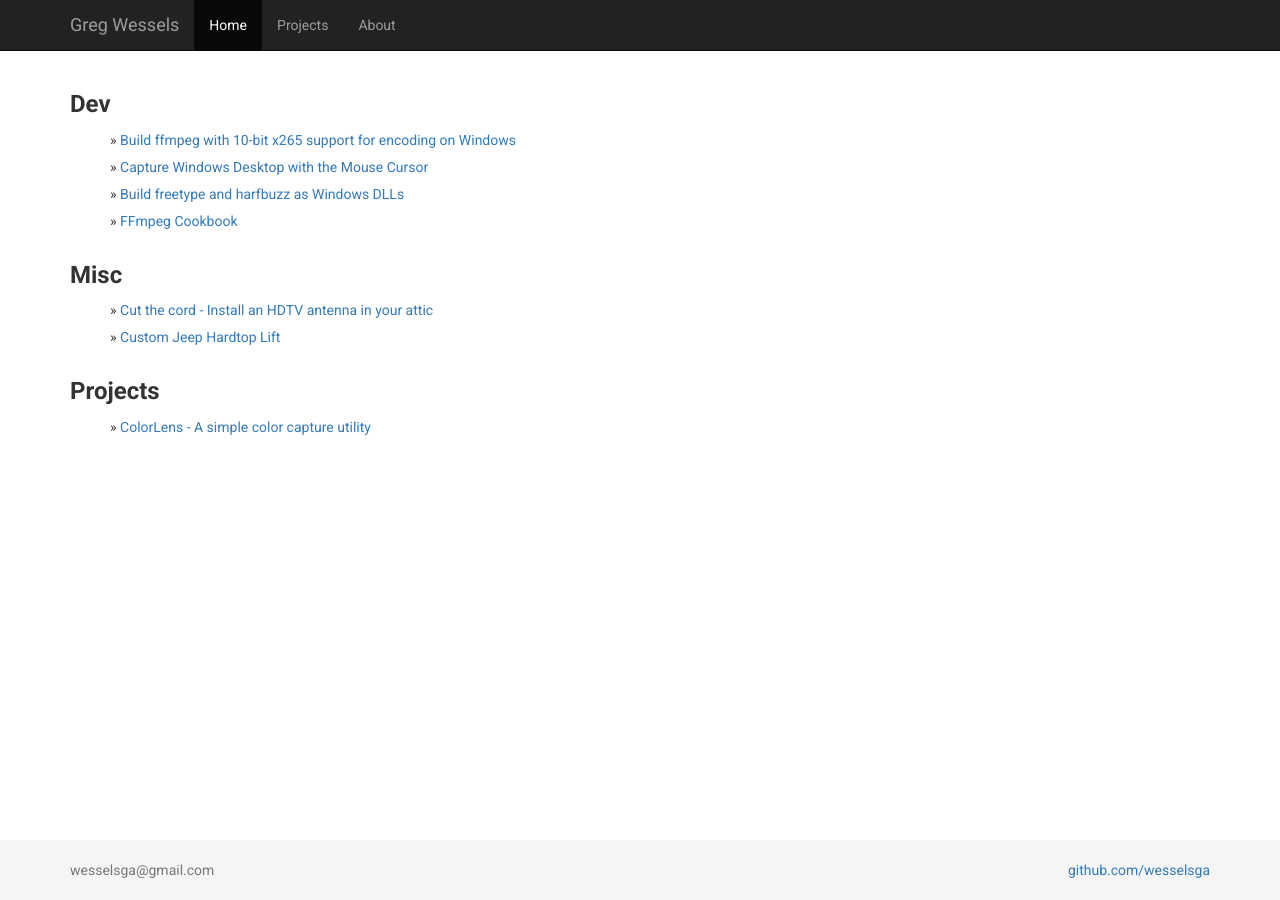
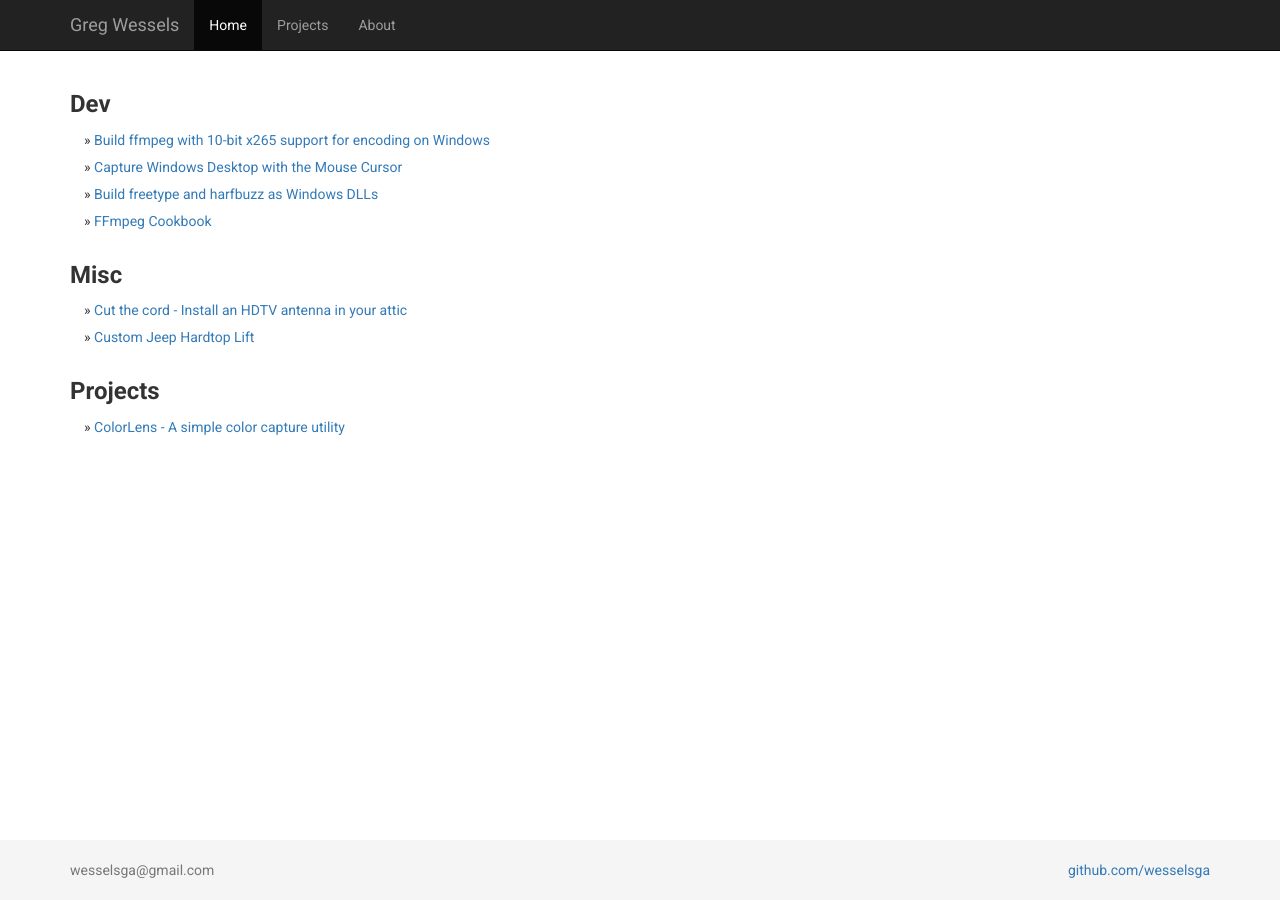
Before and after one commit to wesselsga/wesselsga.github.io, a Jekyll site: the page built from index.html, in a window 1280 px wide. Built offline with Jekyll 4.4.1, drawn with Linux system fonts in a browser that asks for light colours.

Commit message:
Update index.html

```diff
--- a/index.html
+++ b/index.html
@@ -6,7 +6,7 @@
 {% assign sorted_cats = site.categories | sort %}
 {% for category in sorted_cats %}
 <h3>{{ category | first }}</h3>
-<ul style="list-style-type:none">
+<ul style="list-style-type:none; padding-left:1em">
 {% for posts in category %}
 {% for post in posts %}
 	{% if post.title %}
```
